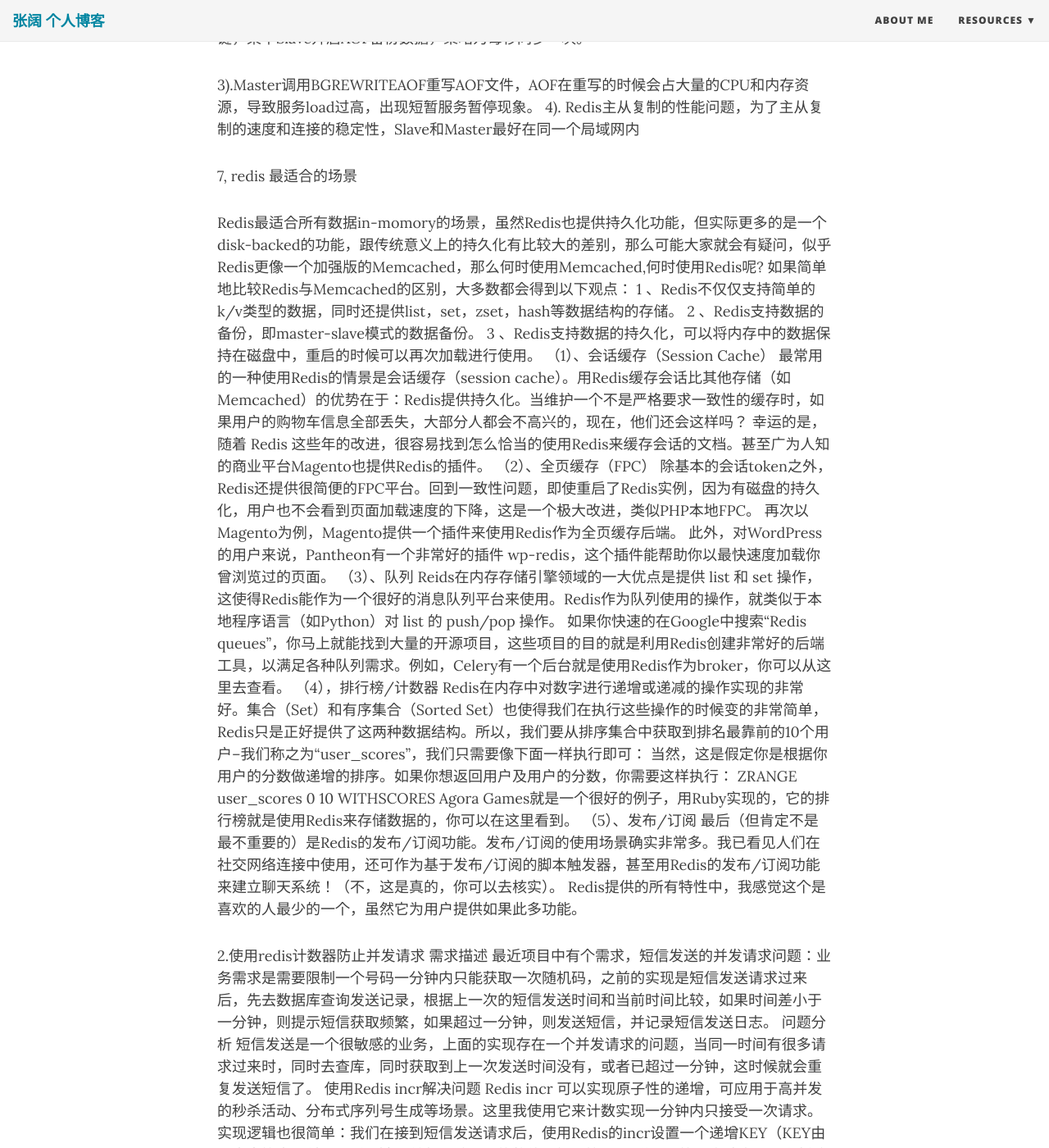
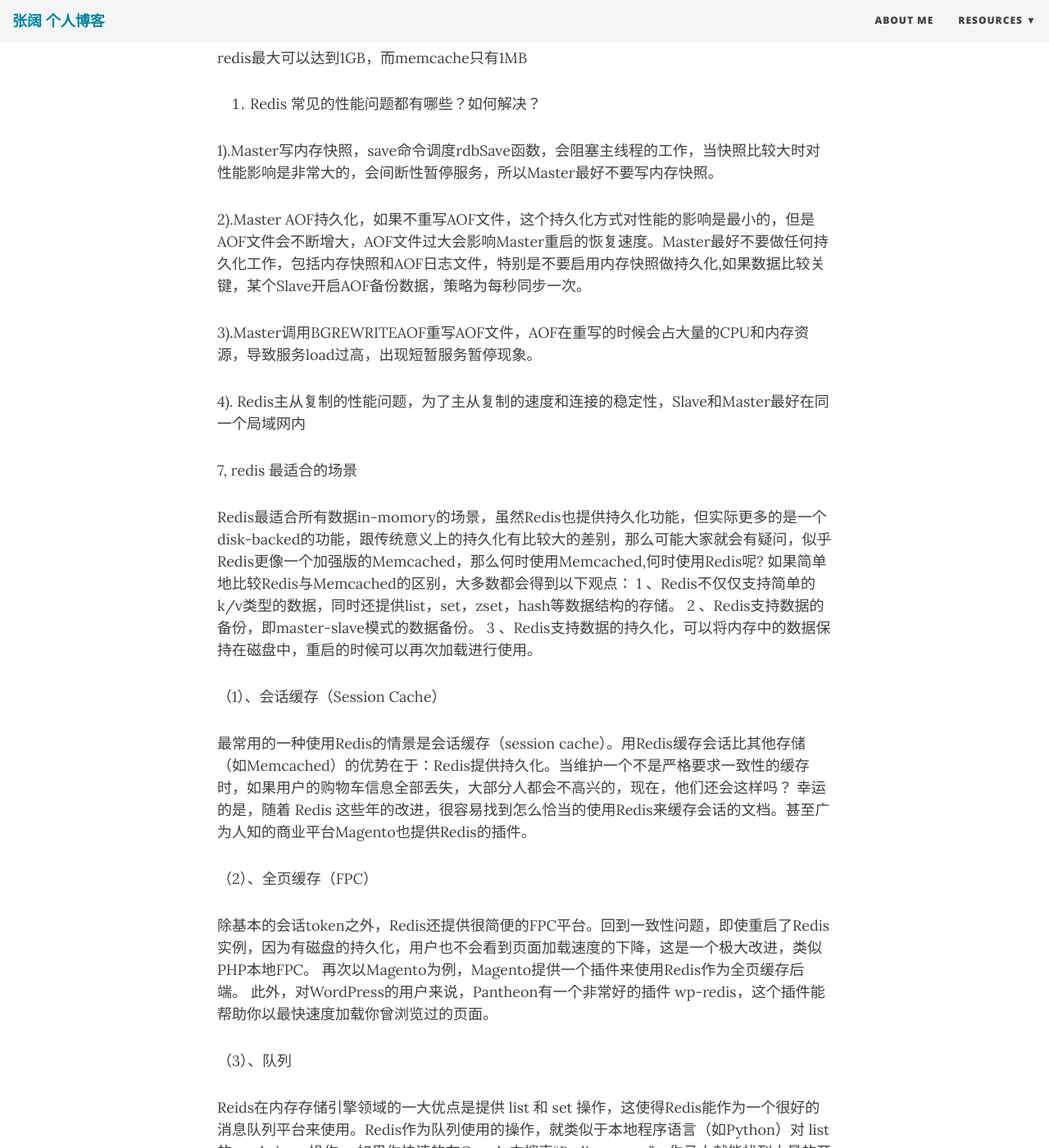
Before and after one commit to buoooou/blog.github.io, a Jekyll site: the page built from _posts/2017-10-29-redis.md, in a window 1280 px wide and 1400 px high, scrolled down 3592 px. Shown: the whole window at 82% size. Built offline with Jekyll 4.4.1, drawn with Linux system fonts in a browser that asks for light colours; nearby versions of some CDN libraries; some of the changed text lies outside the part shown.

Commit message:
Update 2017-10-29-redis.md

```diff
--- a/_posts/2017-10-29-redis.md
+++ b/_posts/2017-10-29-redis.md
@@ -5,17 +5,17 @@
 ---
 ## 1.原理介绍
 
-（1）什么是redis?
+### （1）什么是redis?
 
 Redis 是一个基于内存的高性能key-value数据库。 (有空再补充，有理解错误或不足欢迎指正)
 
-（2）Reids的特点
+### （2）Reids的特点
 
 Redis本质上是一个Key-Value类型的内存数据库，很像memcached，整个数据库统统加载在内存当中进行操作，定期通过异步操作把数据库数据flush到硬盘上进行保存。因为是纯内存操作，Redis的性能非常出色，每秒可以处理超过 10万次读写操作，是已知性能最快的Key-Value DB。
 Redis的出色之处不仅仅是性能，Redis最大的魅力是支持保存多种数据结构，此外单个value的最大限制是1GB，不像 memcached只能保存1MB的数据，因此Redis可以用来实现很多有用的功能，比方说用他的List来做FIFO双向链表，实现一个轻量级的高性 能消息队列服务，用他的Set可以做高性能的tag系统等等。另外Redis也可以对存入的Key-Value设置expire时间，因此也可以被当作一 个功能加强版的memcached来用。
 Redis的主要缺点是数据库容量受到物理内存的限制，不能用作海量数据的高性能读写，因此Redis适合的场景主要局限在较小数据量的高性能操作和运算上。
 
-（3）Redis支持的数据类型
+### （3）Redis支持的数据类型
 
 Redis通过Key-Value的单值不同类型来区分, 以下是支持的类型:
 Strings
@@ -24,39 +24,39 @@
 Sorted Set
 hashes
 
-（4）为什么redis需要把所有数据放到内存中？
+### （4）为什么redis需要把所有数据放到内存中？
 
 Redis为了达到最快的读写速度将数据都读到内存中，并通过异步的方式将数据写入磁盘。所以redis具有快速和数据持久化的特征。如果不将数据放在内存中，磁盘I/O速度为严重影响redis的性能。在内存越来越便宜的今天，redis将会越来越受欢迎。
 如果设置了最大使用的内存，则数据已有记录数达到内存限值后不能继续插入新值。
 
-（5）Redis是单进程单线程的
+### （5）Redis是单进程单线程的
 
 redis利用队列技术将并发访问变为串行访问，消除了传统数据库串行控制的开销
 
-（6）虚拟内存
+### （6）虚拟内存
 
 当你的key很小而value很大时,使用VM的效果会比较好.因为这样节约的内存比较大.
 当你的key不小时,可以考虑使用一些非常方法将很大的key变成很大的value,比如你可以考虑将key,value组合成一个新的value.
 vm-max-threads这个参数,可以设置访问swap文件的线程数,设置最好不要超过机器的核数,如果设置为0,那么所有对swap文件的操作都是串行的.可能会造成比较长时间的延迟,但是对数据完整性有很好的保证.
 自己测试的时候发现用虚拟内存性能也不错。如果数据量很大，可以考虑分布式或者其他数据库
 
-（7）分布式
+### （7）分布式
 
 redis支持主从的模式。原则：Master会将数据同步到slave，而slave不会将数据同步到master。Slave启动时会连接master来同步数据。
 这是一个典型的分布式读写分离模型。我们可以利用master来插入数据，slave提供检索服务。这样可以有效减少单个机器的并发访问数据
 
-（8）读写分离模型
+### （8）读写分离模型
 
 通过增加Slave DB的数量，读的性能可以线性增长。为了避免Master DB的单点故障，集群一般都会采用两台Master DB做双机热备，所以整个集群的读和写的可用性都非常高。
 读写分离架构的缺陷在于，不管是Master还是Slave，每个节点都必须保存完整的数据，如果在数据量很大的情况下，集群的扩展能力还是受限于单个节点的存储能力，而且对于Write-intensive类型的应用，读写分离架构并不适合。
 
-（9）数据分片模型
+### （9）数据分片模型
 
 为了解决读写分离模型的缺陷，可以将数据分片模型应用进来。
 可以将每个节点看成都是独立的master，然后通过业务实现数据分片。
 结合上面两种模型，可以将每个master设计成由一个master和多个slave组成的模型。
 
-（10）Redis的回收策略
+### （10）Redis的回收策略
 
 volatile-lru：从已设置过期时间的数据集（server.db[i].expires）中挑选最近最少使用的数据淘汰
 volatile-ttl：从已设置过期时间的数据集（server.db[i].expires）中挑选将要过期的数据淘汰
@@ -100,16 +100,24 @@
 5. Memcache与Redis的区别都有哪些？
 
 1)、存储方式
+
 Memecache把数据全部存在内存之中，断电后会挂掉，数据不能超过内存大小。
 Redis有部份存在硬盘上，这样能保证数据的持久性。
+
 2)、数据支持类型
+
 Memcache对数据类型支持相对简单。
 Redis有复杂的数据类型。
+
 3)、使用底层模型不同
+
 它们之间底层实现方式 以及与客户端之间通信的应用协议不一样。
 Redis直接自己构建了VM 机制 ，因为一般的系统调用系统函数的话，会浪费一定的时间去移动和请求。
-4），value大小
+
+4)、value大小
+
 redis最大可以达到1GB，而memcache只有1MB
+
 
 6. Redis 常见的性能问题都有哪些？如何解决？
 
@@ -118,6 +126,7 @@
 2).Master AOF持久化，如果不重写AOF文件，这个持久化方式对性能的影响是最小的，但是AOF文件会不断增大，AOF文件过大会影响Master重启的恢复速度。Master最好不要做任何持久化工作，包括内存快照和AOF日志文件，特别是不要启用内存快照做持久化,如果数据比较关键，某个Slave开启AOF备份数据，策略为每秒同步一次。
 
 3).Master调用BGREWRITEAOF重写AOF文件，AOF在重写的时候会占大量的CPU和内存资源，导致服务load过高，出现短暂服务暂停现象。
+
 4). Redis主从复制的性能问题，为了主从复制的速度和连接的稳定性，Slave和Master最好在同一个局域网内
 
 7, redis 最适合的场景
@@ -127,26 +136,37 @@
      1 、Redis不仅仅支持简单的k/v类型的数据，同时还提供list，set，zset，hash等数据结构的存储。
      2 、Redis支持数据的备份，即master-slave模式的数据备份。
      3 、Redis支持数据的持久化，可以将内存中的数据保持在磁盘中，重启的时候可以再次加载进行使用。
+
 （1）、会话缓存（Session Cache）
+
 最常用的一种使用Redis的情景是会话缓存（session cache）。用Redis缓存会话比其他存储（如Memcached）的优势在于：Redis提供持久化。当维护一个不是严格要求一致性的缓存时，如果用户的购物车信息全部丢失，大部分人都会不高兴的，现在，他们还会这样吗？
 幸运的是，随着 Redis 这些年的改进，很容易找到怎么恰当的使用Redis来缓存会话的文档。甚至广为人知的商业平台Magento也提供Redis的插件。
+
 （2）、全页缓存（FPC）
+
 除基本的会话token之外，Redis还提供很简便的FPC平台。回到一致性问题，即使重启了Redis实例，因为有磁盘的持久化，用户也不会看到页面加载速度的下降，这是一个极大改进，类似PHP本地FPC。
 再次以Magento为例，Magento提供一个插件来使用Redis作为全页缓存后端。
 此外，对WordPress的用户来说，Pantheon有一个非常好的插件  wp-redis，这个插件能帮助你以最快速度加载你曾浏览过的页面。
+
 （3）、队列
+
 Reids在内存存储引擎领域的一大优点是提供 list 和 set 操作，这使得Redis能作为一个很好的消息队列平台来使用。Redis作为队列使用的操作，就类似于本地程序语言（如Python）对 list 的 push/pop 操作。
 如果你快速的在Google中搜索“Redis queues”，你马上就能找到大量的开源项目，这些项目的目的就是利用Redis创建非常好的后端工具，以满足各种队列需求。例如，Celery有一个后台就是使用Redis作为broker，你可以从这里去查看。
+
 （4），排行榜/计数器
+
 Redis在内存中对数字进行递增或递减的操作实现的非常好。集合（Set）和有序集合（Sorted Set）也使得我们在执行这些操作的时候变的非常简单，Redis只是正好提供了这两种数据结构。所以，我们要从排序集合中获取到排名最靠前的10个用户–我们称之为“user_scores”，我们只需要像下面一样执行即可：
 当然，这是假定你是根据你用户的分数做递增的排序。如果你想返回用户及用户的分数，你需要这样执行：
 ZRANGE user_scores 0 10 WITHSCORES
 Agora Games就是一个很好的例子，用Ruby实现的，它的排行榜就是使用Redis来存储数据的，你可以在这里看到。
+
 （5）、发布/订阅
+
 最后（但肯定不是最不重要的）是Redis的发布/订阅功能。发布/订阅的使用场景确实非常多。我已看见人们在社交网络连接中使用，还可作为基于发布/订阅的脚本触发器，甚至用Redis的发布/订阅功能来建立聊天系统！（不，这是真的，你可以去核实）。
 Redis提供的所有特性中，我感觉这个是喜欢的人最少的一个，虽然它为用户提供如果此多功能。
 
 2.使用redis计数器防止并发请求
+
 需求描述
       最近项目中有个需求，短信发送的并发请求问题：业务需求是需要限制一个号码一分钟内只能获取一次随机码，之前的实现是短信发送请求过来后，先去数据库查询发送记录，根据上一次的短信发送时间和当前时间比较，如果时间差小于一分钟，则提示短信获取频繁，如果超过一分钟，则发送短信，并记录短信发送日志。
 问题分析
```
